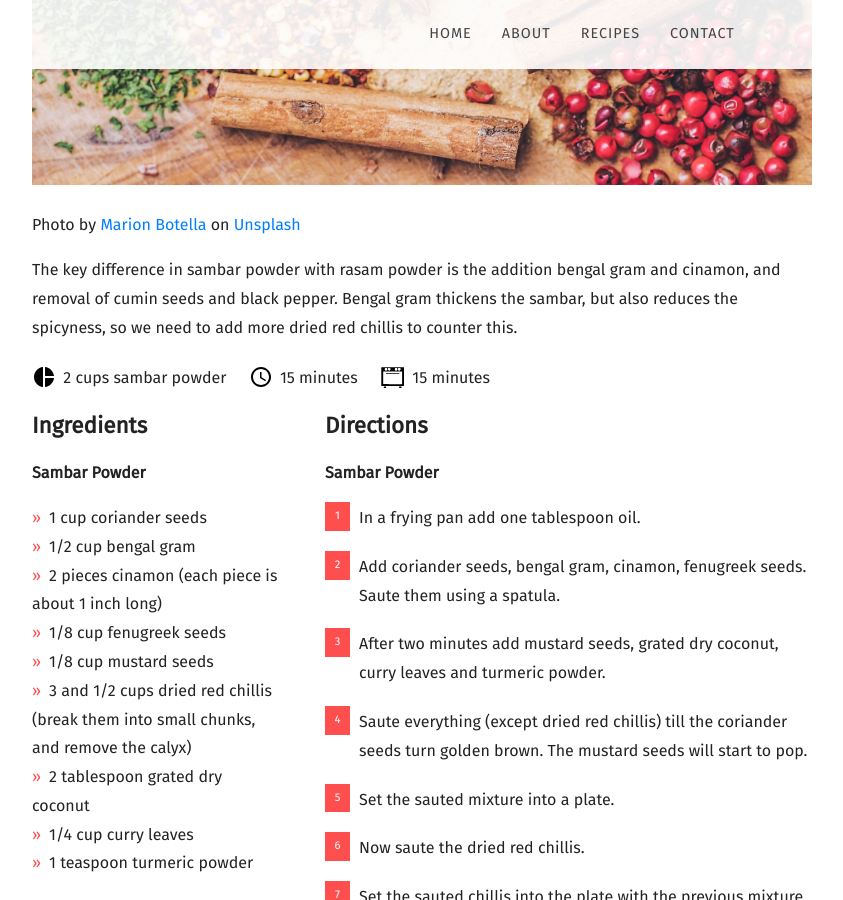
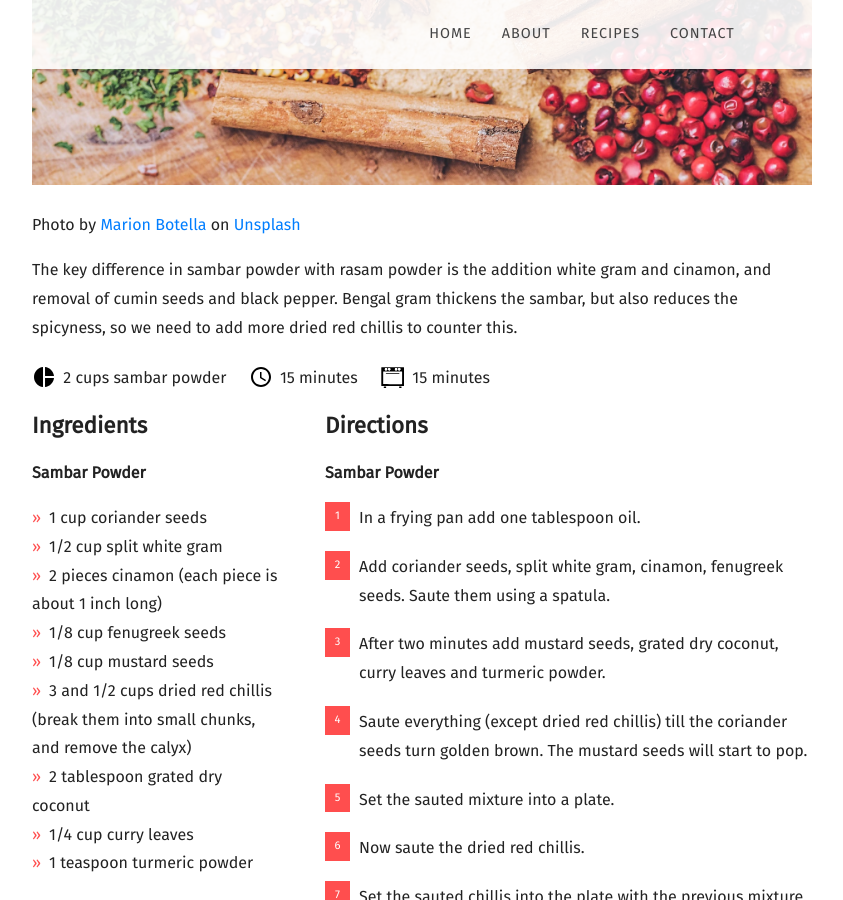
Before and after one commit to akshob/recipeworkshop, a Jekyll site: the page built from _posts/2020-09-15-sambar-powder.md, in a window 1280 px wide and 900 px high, scrolled down 750 px. Shown: the whole window, without its empty margins (58-901 px from the left). Built offline with Jekyll 4.4.1, drawn with Linux system fonts in a browser that asks for light colours; nearby versions of some CDN libraries; some web fonts are replaced.

Commit message:
pepper rasam

```diff
--- a/_posts/2020-09-15-sambar-powder.md
+++ b/_posts/2020-09-15-sambar-powder.md
@@ -12,7 +12,7 @@ recipe:
     **Sambar Powder**
 
     * 1 cup coriander seeds
-    * 1/2 cup bengal gram
+    * 1/2 cup split white gram
     * 2 pieces cinamon (each piece is about 1 inch long)
     * 1/8 cup fenugreek seeds
     * 1/8 cup mustard seeds
@@ -25,7 +25,7 @@ recipe:
     **Sambar Powder**
 
     1. In a frying pan add one tablespoon oil.
-    2. Add coriander seeds, bengal gram, cinamon, fenugreek seeds. Saute them using a spatula.
+    2. Add coriander seeds, split white gram, cinamon, fenugreek seeds. Saute them using a spatula.
     3. After two minutes add mustard seeds, grated dry coconut, curry leaves and turmeric powder.
     4. Saute everything (except dried red chillis) till the coriander seeds turn golden brown. The mustard seeds will start to pop.
     5. Set the sauted mixture into a plate.
@@ -37,4 +37,4 @@ recipe:
 ---
 Photo by [Marion Botella](https://unsplash.com/@marionb_photography?utm_source=unsplash&amp;utm_medium=referral&amp;utm_content=creditCopyText) on [Unsplash]("https://unsplash.com/collections/46219486/spices?utm_source=unsplash&amp;utm_medium=referral&amp;utm_content=creditCopyText)
 
-The key difference in sambar powder with rasam powder is the addition bengal gram and cinamon, and removal of cumin seeds and black pepper. Bengal gram thickens the sambar, but also reduces the spicyness, so we need to add more dried red chillis to counter this.
+The key difference in sambar powder with rasam powder is the addition white gram and cinamon, and removal of cumin seeds and black pepper. Bengal gram thickens the sambar, but also reduces the spicyness, so we need to add more dried red chillis to counter this.
```
Also changed, not shown: _posts/2020-07-04-pepper-rasam.md (added, +39 -0 lines), images/calum-lewis-srxmFx025MI-unsplash.jpg (added).
